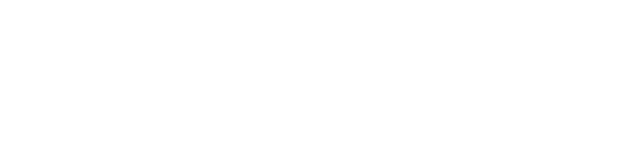
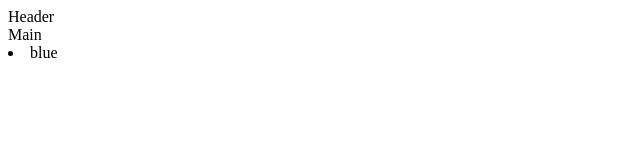
Before and after one commit to oooRule/demo, a plain HTML site: page index.html in a window 1280 px wide. Shown: the whole page, without its empty margins (0-640 px from the left). Drawn offline with Linux system fonts and the light colour scheme.

Commit message:
add main and color

```diff
--- a/index.html
+++ b/index.html
@@ -7,8 +7,9 @@
   <title>MyProject</title>
 </head>
 <body>
-  <header></header>
-  <main></main>
+  <header> Header </header>
+  <main> Main <main>
+    <li>blue</li>
   <footer></footer>
 </body>
-</html>
+</html
```
